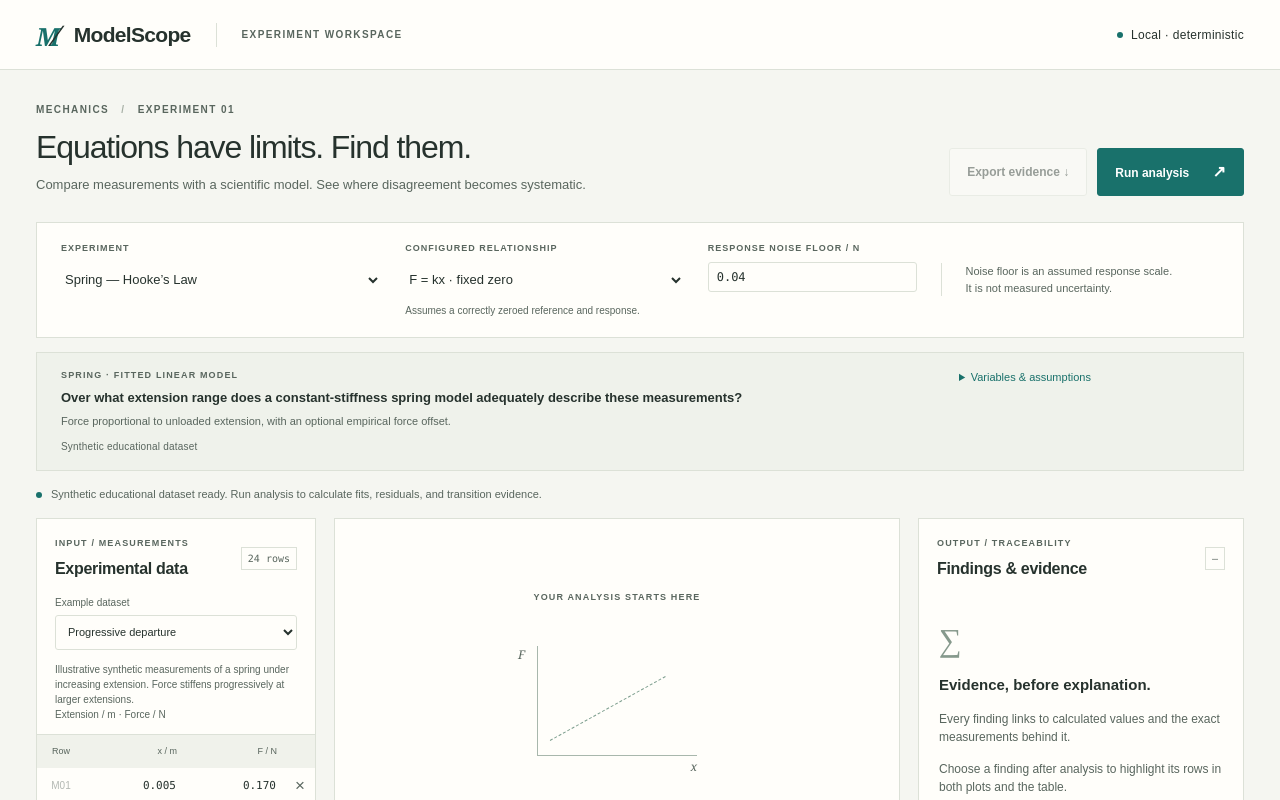
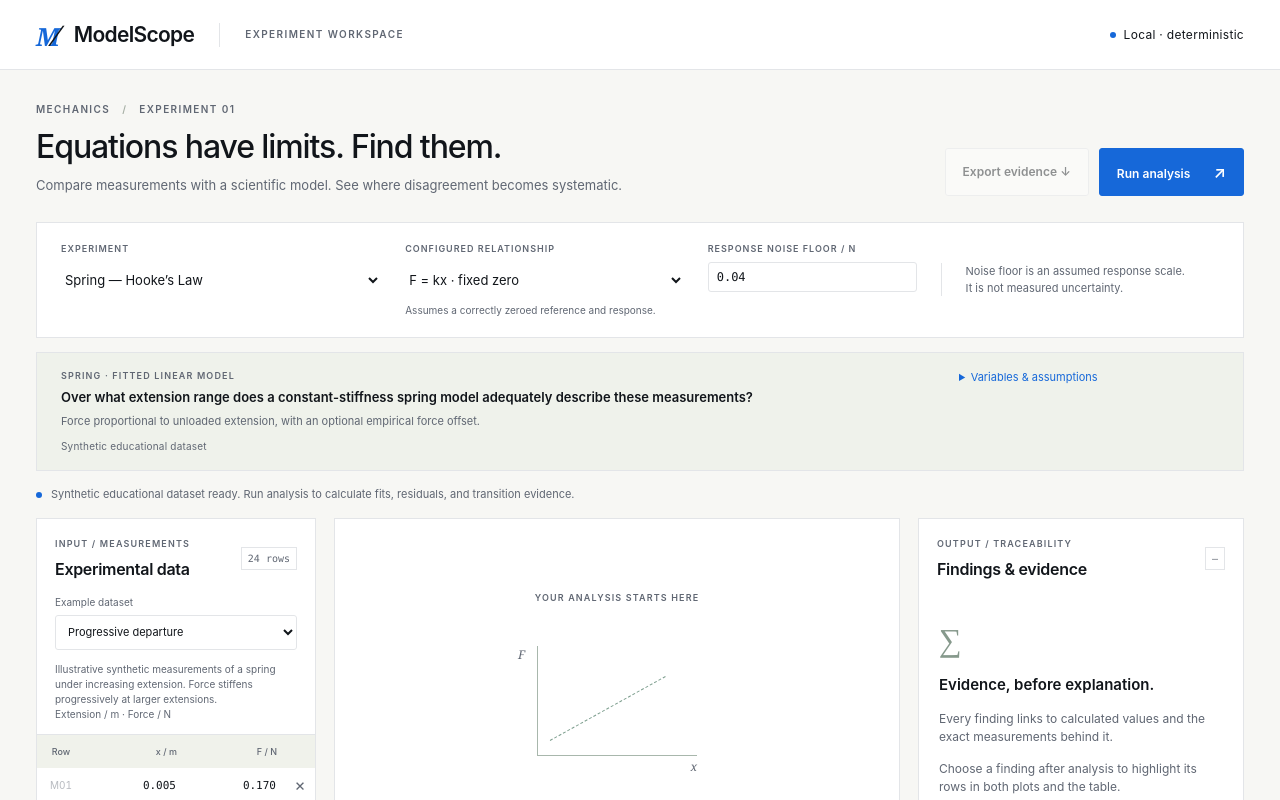
Before and after one commit to luiscontrerasus-glitch/ModelScope, a Next.js app: page / in a window 1280 px wide. Shown: the top 800 px of the page. Built offline with nearby package versions, Linux system fonts and the light colour scheme.

Commit message:
Establish restrained typography and visual tokens for redesign

```diff
--- a/package.json
+++ b/package.json
@@ -13,11 +13,15 @@
   },
   "dependencies": {
     "@google/genai": "^2.27.0",
+    "@react-three/drei": "^10.7.9",
+    "@react-three/fiber": "^9.8.1",
+    "geist": "^1.7.2",
     "next": "^16.3.8",
     "papaparse": "^5.7.0",
     "react": "^19.3.0",
     "react-dom": "^19.3.0",
     "recharts": "^3.10.1",
+    "three": "^0.186.1",
     "zod": "^4.6.5"
   },
   "devDependencies": {
@@ -27,6 +31,7 @@
     "@types/papaparse": "^5.5.2",
     "@types/react": "^19.3.0",
     "@types/react-dom": "^19.3.0",
+    "@types/three": "^0.186.0",
     "eslint": "^9.39.5",
     "eslint-config-next": "^16.3.8",
     "jsdom": "^29.1.1",
--- /dev/null
+++ b/src/app/elite.css
@@ -0,0 +1,6 @@
+/* Visual system shared by the exhibition and the scientific workspace. */
+:root{--bg:#f7f7f4;--surface:#fff;--ink:#11151a;--muted:#606773;--line:#e3e5e8;--accent:#1668d9;--warning:#ae6b24}
+body{font-family:var(--font-geist),Arial,sans-serif;-webkit-font-smoothing:antialiased}
+button,input,output{font-variant-numeric:tabular-nums}
+a{color:inherit}
+::selection{background:#dceaff;color:#11151a}
--- a/src/app/layout.tsx
+++ b/src/app/layout.tsx
@@ -1,4 +1,6 @@
 import type { Metadata } from 'next';
 import './globals.css';
+import './elite.css';
+import { GeistSans } from 'geist/font/sans';
 export const metadata: Metadata = { title: 'ModelScope · Scientific model workspace', description: 'Inspect where a configured scientific model increasingly disagrees with measurements.' };
-export default function RootLayout({ children }: Readonly<{ children: React.ReactNode }>) { return <html lang="en"><body>{children}</body></html>; }
+export default function RootLayout({ children }: Readonly<{ children: React.ReactNode }>) { return <html lang="en"><body className={GeistSans.variable}>{children}</body></html>; }
```
Also changed, not shown: 1 other file (tests, documents, lock files or other folders).
